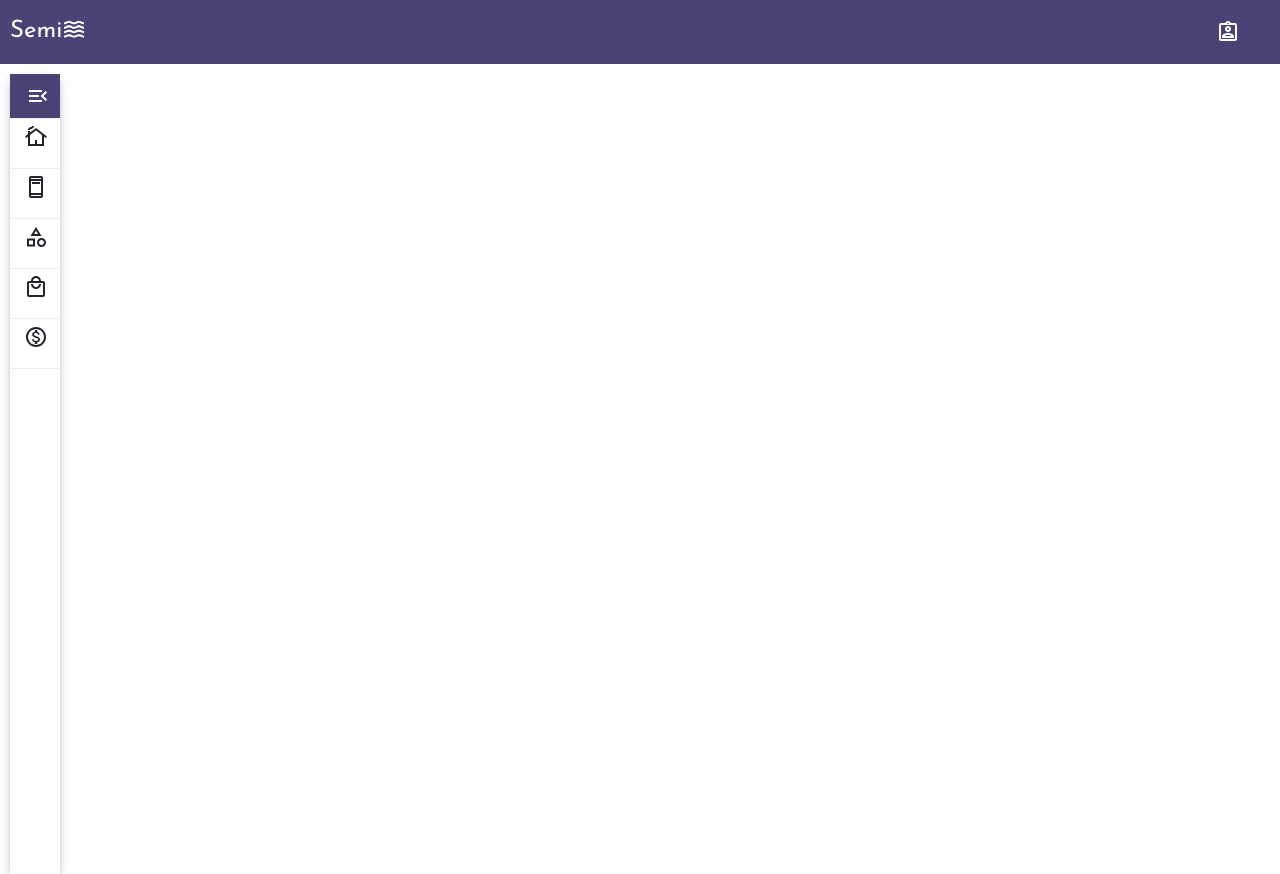
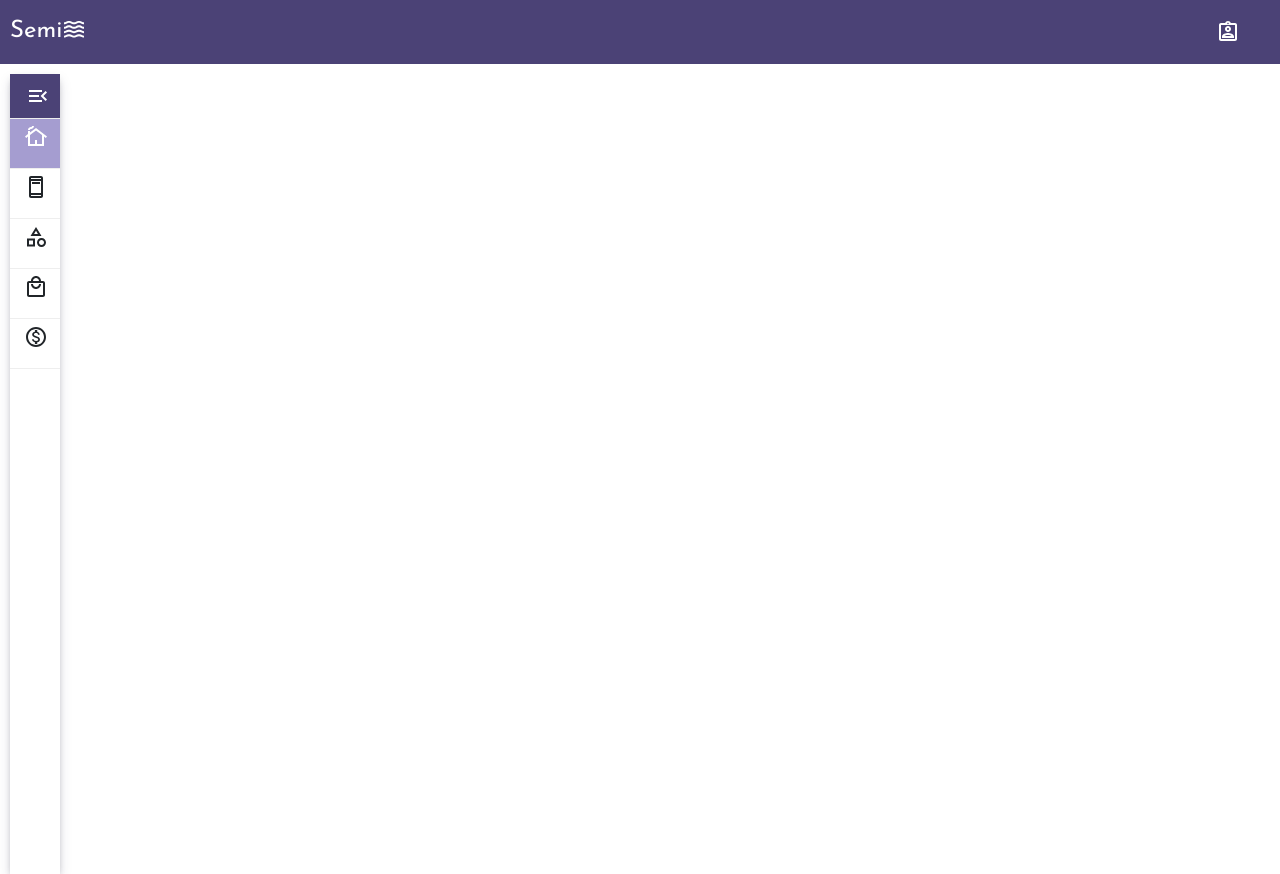
Before and after one commit to kcs-shubhamvarneshiya/Express-ReactJS, a React (Create React App) app in the folder client/: page /admin in a window 1280 px wide. Built offline with nearby package versions, Linux system fonts and the light colour scheme.

Commit message:
add hover and active effect

```diff
--- a/client/src/index.js
+++ b/client/src/index.js
@@ -8,6 +8,7 @@ import { RegisterComponent } from "./pages/user/RegisterComponent";
 import ProductComponent from "./pages/user/ProductComponent";
 import AboutComponent from "./pages/user/AboutComponent";
 import MainComponent from "./pages/admin/MainComponent";
+import CategoryComponent from "./pages/admin/CategoryComponent";
 
 export default function Index() {
   return (
@@ -20,6 +21,7 @@ export default function Index() {
         <Route path="/admin" element={<MainComponent/>}/>
         <Route path="/product" element={<ProductComponent/>}/>
         <Route path="/about" element={<AboutComponent/>}/>
+        <Route path="/category" element={<CategoryComponent/>}/>
       </Routes>
     </BrowserRouter>
   );
--- /dev/null
+++ b/client/src/pages/admin/CategoryComponent.jsx
@@ -0,0 +1,23 @@
+import React from 'react'
+import AdminNavbarComponent from '../../components/admin/AdminNavbarComponent'
+import SideBarComponent from '../../components/admin/SideBarComponent'
+
+export default function CategoryComponent() {
+    return (
+        <div>
+            <div className=''>
+            <AdminNavbarComponent/>
+            </div>
+
+            <div>
+            <SideBarComponent/>
+            </div>
+
+            <div>
+                <p>Hello semicolon from multiverses</p><br/>
+                <p>Hello semicolon from multiverses</p><br/>
+                <p>Hello semicolon from multiverses</p>
+            </div>
+        </div>
+    )
+}
--- a/client/src/stylesheets/sideNav.css
+++ b/client/src/stylesheets/sideNav.css
@@ -37,14 +37,18 @@ body {
     align-items: center;
 }
 
+li:hover{
+    background-color: #4b4276;
+    color: #FFFFFF;
+}
 
 .row div{
     font-weight: 700;
     cursor: pointer;
 }
 
-.SidebarList .row #active{
-    background-color: black;
+.SidebarList #active{
+    background-color: #a59dd0;
     color: #FFFFFF;
 }
 
```
